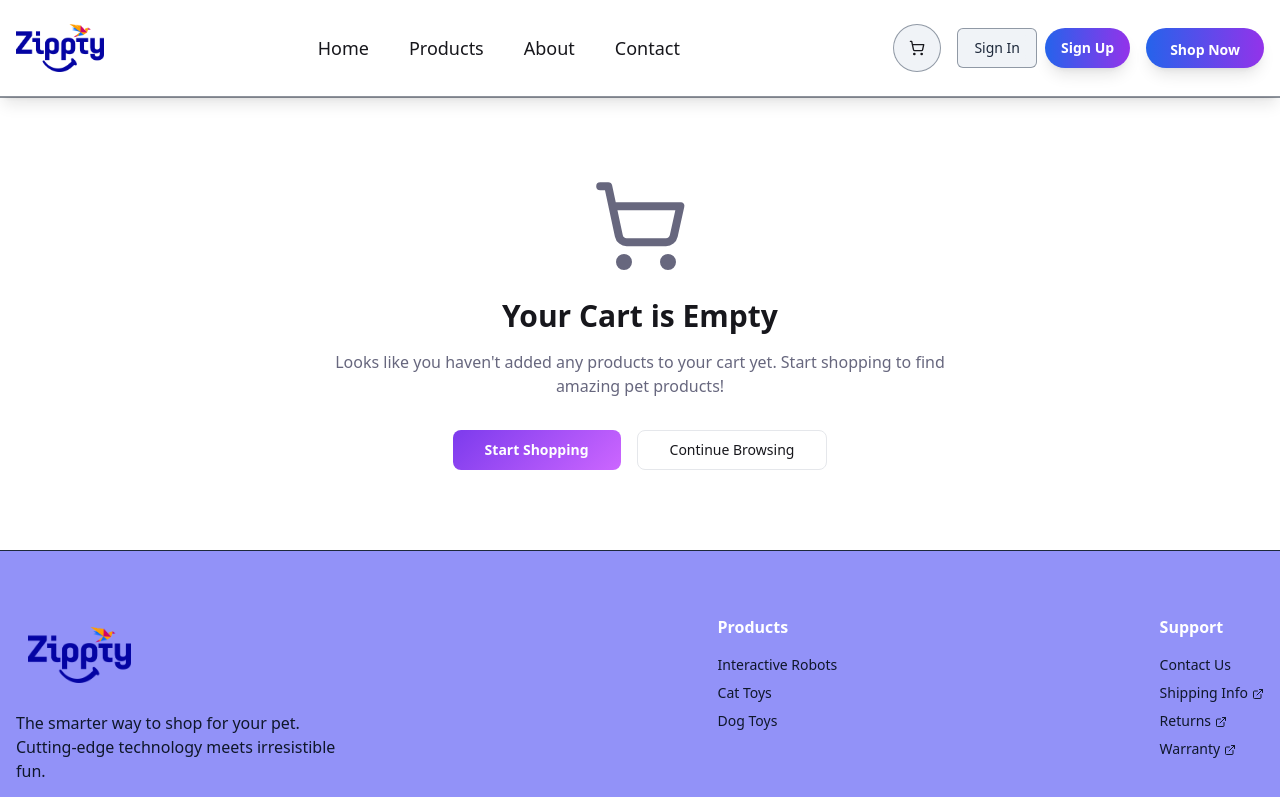
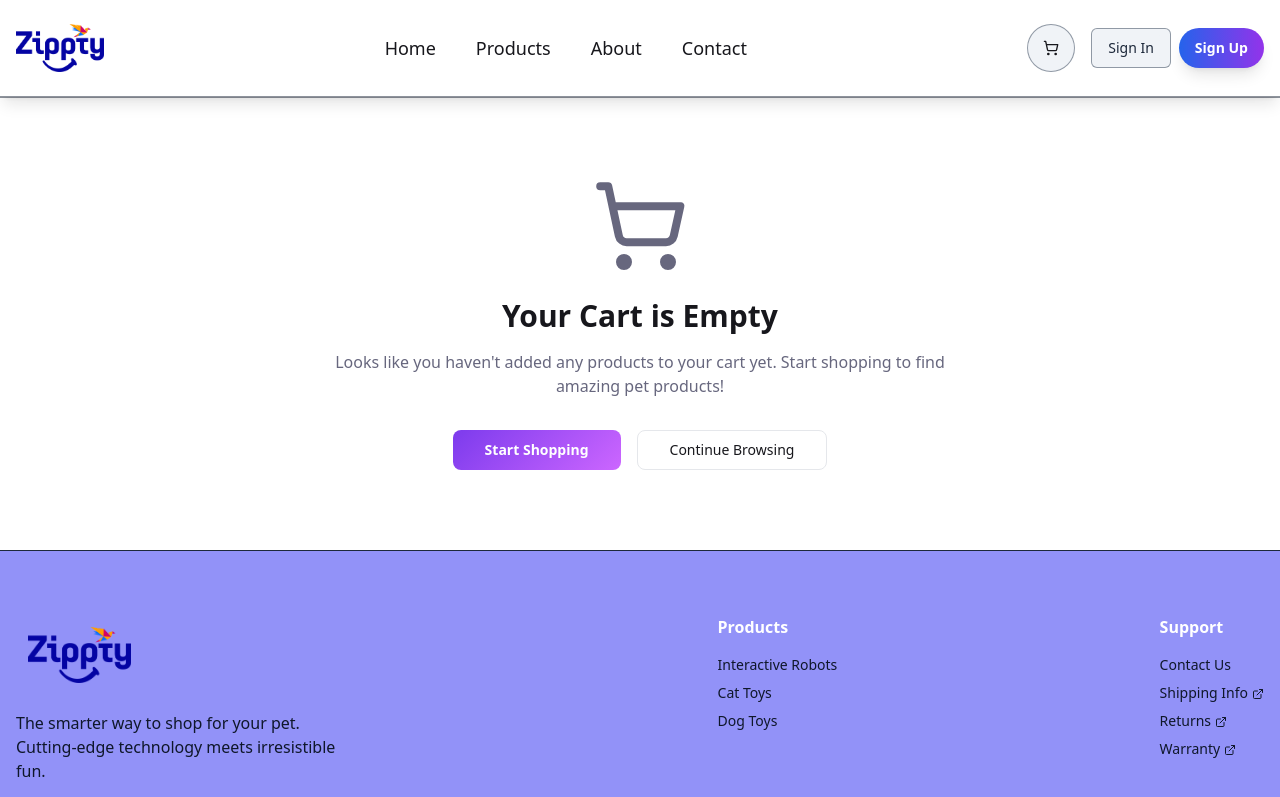
Before and after one commit to mahinbs/zippty-playful-pals, a React (Vite) app: page /cart in a window 1280 px wide. Shown: the top 797 px of the page. Built offline with nearby package versions, Linux system fonts and the light colour scheme.

Commit message:
Remove "Show Now" button
Remove the "Show Now" button from the website header.

```diff
--- a/src/components/Header.tsx
+++ b/src/components/Header.tsx
@@ -172,12 +172,6 @@ const Header = () => {
                 </div>
               )}
 
-              <Button
-                onClick={() => navigate('/shop')}
-                className="md:block hidden bg-gradient-to-r from-blue-600 to-purple-600 hover:from-blue-700 hover:to-purple-700 text-white border-0 px-6 py-3 rounded-full font-semibold transition-all duration-300 hover:scale-105 shadow-lg hover:shadow-xl"
-              >
-                Shop Now
-              </Button>
 
               <Button
                 variant="ghost"
@@ -363,15 +357,6 @@ const Header = () => {
                 >
                   Sign Up
                 </Button>
-                <Button
-                  onClick={() => {
-                    navigate('/shop');
-                    setMobileMenuOpen(false);
-                  }}
-                  className="w-full bg-gradient-to-r from-green-600 to-blue-600 hover:from-green-700 hover:to-blue-700 text-white"
-                >
-                  Shop Now
-                </Button>
               </div>
             )}
           </div>
```
